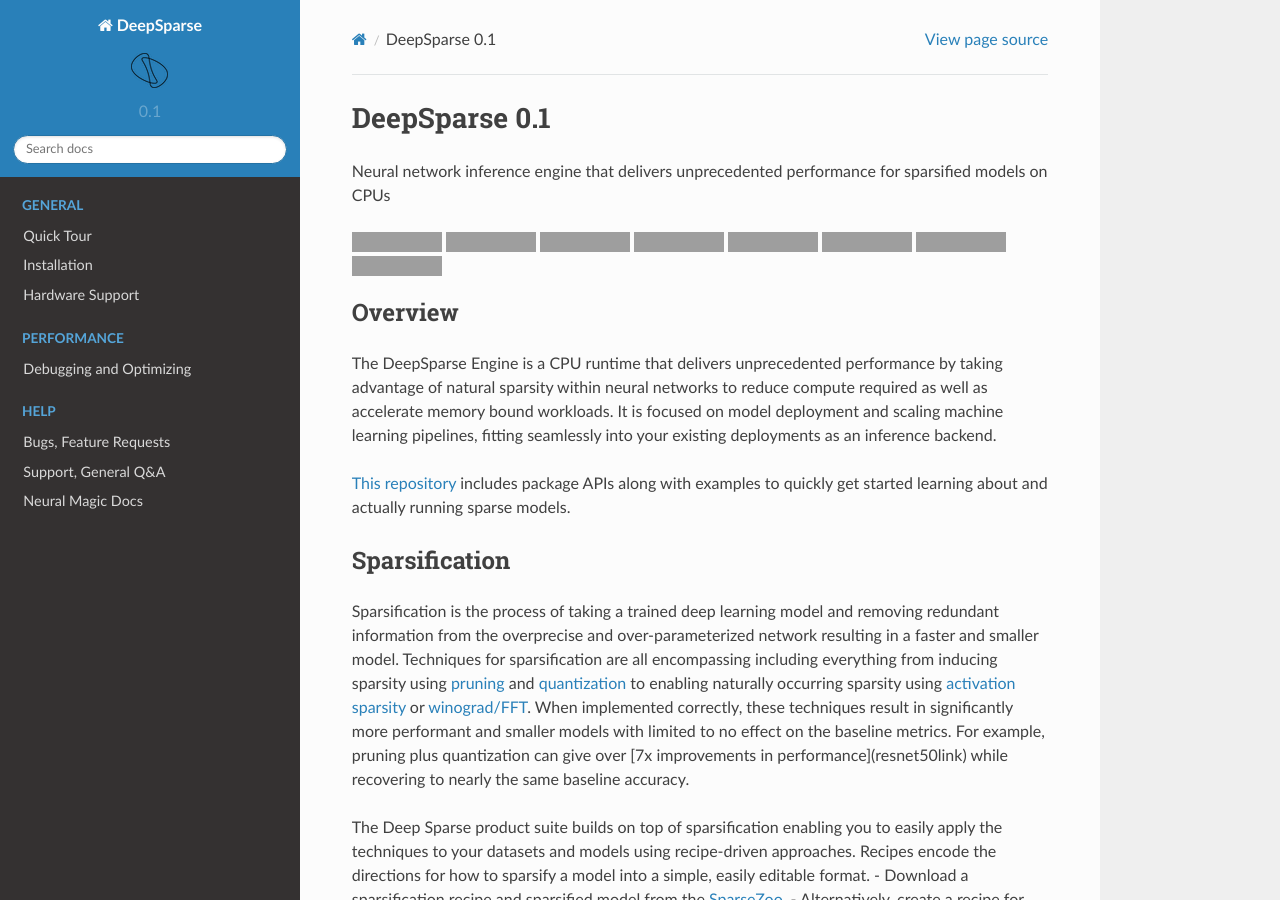
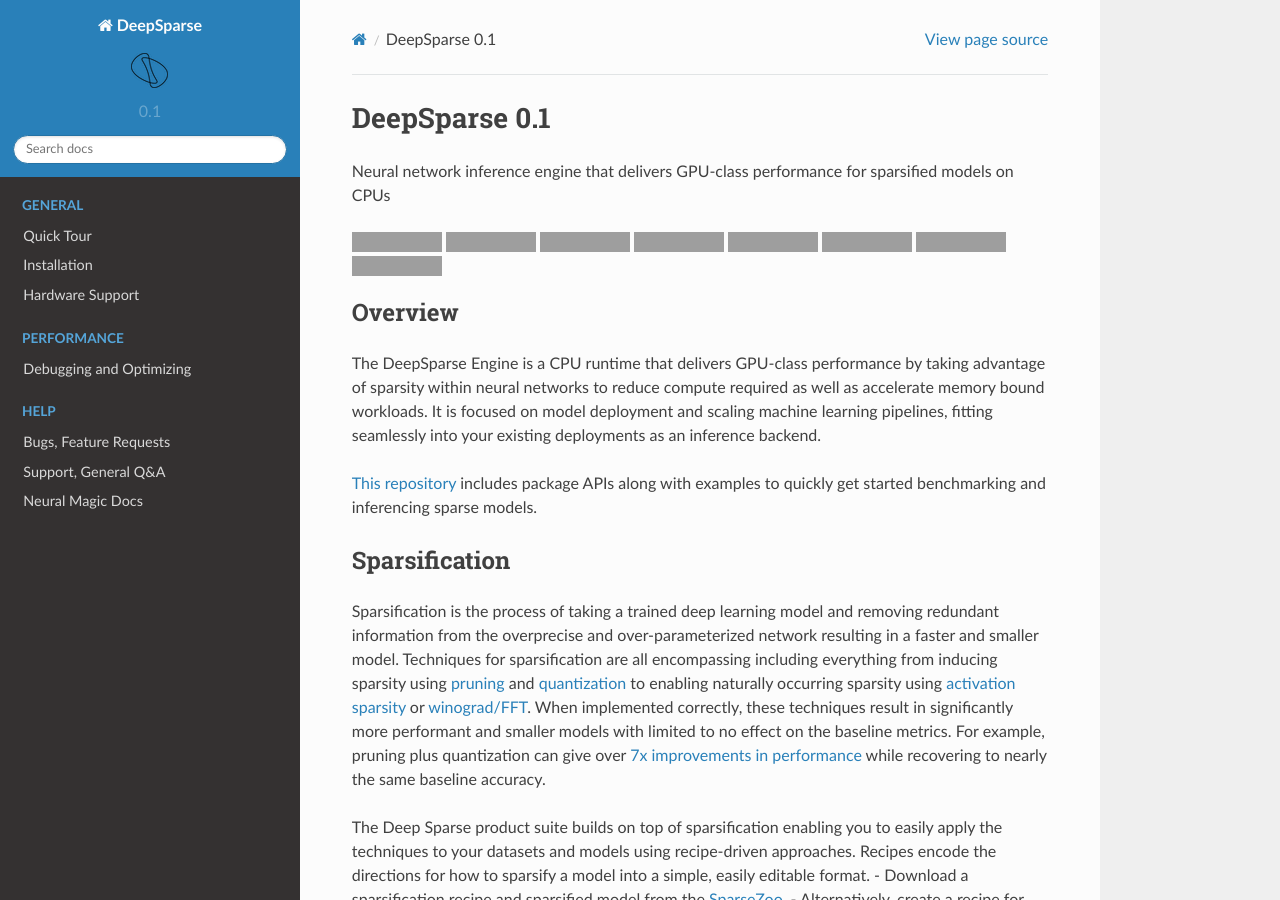
Before and after one commit to neuralmagic/deepsparse, a Sphinx documentation site: the page built from docs/source/index.rst, in a window 1280 px wide and 900 px high, cut to the strip 0-900 px from the top of the window. Built offline with Sphinx 7.4.7 and the Read the Docs theme 2.0.0, drawn with Linux system fonts in a browser that asks for light colours; pages that are not in the unit, such as notebooks, are missing from menus; grey boxes are pictures that could not be loaded.

Commit message:
update component overview and tagline from doc

```diff
--- a/docs/source/index.rst
+++ b/docs/source/index.rst
@@ -17,7 +17,7 @@
 DeepSparse |version|
 ====================
 
-Neural network inference engine that delivers unprecedented performance for sparsified models on CPUs
+Neural network inference engine that delivers GPU-class performance for sparsified models on CPUs
 
 .. raw:: html
 
@@ -51,10 +51,10 @@
 Overview
 ========
 
-The DeepSparse Engine is a CPU runtime that delivers unprecedented performance by taking advantage of natural sparsity within neural networks to reduce compute required as well as accelerate memory bound workloads. It is focused on model deployment and scaling machine learning pipelines, fitting seamlessly into your existing deployments as an inference backend.
+The DeepSparse Engine is a CPU runtime that delivers GPU-class performance by taking advantage of sparsity within neural networks to reduce compute required as well as accelerate memory bound workloads.
+It is focused on model deployment and scaling machine learning pipelines, fitting seamlessly into your existing deployments as an inference backend.
 
-`This repository <https://github.com/neuralmagic/deepsparse />`_ includes package APIs along with examples to quickly get started learning about and
-actually running sparse models.
+`This repository <https://github.com/neuralmagic/deepsparse />`_ includes package APIs along with examples to quickly get started benchmarking and inferencing sparse models.
 
 Sparsification
 ==============
@@ -62,7 +62,7 @@
 Sparsification is the process of taking a trained deep learning model and removing redundant information from the overprecise and over-parameterized network resulting in a faster and smaller model.
 Techniques for sparsification are all encompassing including everything from inducing sparsity using `pruning <https://neuralmagic.com/blog/pruning-overview/>`_ and `quantization <https://arxiv.org/abs/1609.07061>`_ to enabling naturally occurring sparsity using `activation sparsity <http://proceedings.mlr.press/v119/kurtz20a.html>`_ or `winograd/FFT <https://arxiv.org/abs/1509.09308>`_.
 When implemented correctly, these techniques result in significantly more performant and smaller models with limited to no effect on the baseline metrics.
-For example, pruning plus quantization can give over [7x improvements in performance](resnet50link) while recovering to nearly the same baseline accuracy.
+For example, pruning plus quantization can give over `7x improvements in performance <https://neuralmagic.com/blog/benchmark-resnet50-with-deepsparse>`_ while recovering to nearly the same baseline accuracy.
 
 The Deep Sparse product suite builds on top of sparsification enabling you to easily apply the techniques to your datasets and models using recipe-driven approaches.
 Recipes encode the directions for how to sparsify a model into a simple, easily editable format.
@@ -79,31 +79,31 @@
 Compatibility
 =============
 
-The DeepSparse Engine ingests models in the `ONNX <https://onnx.ai />`_ format,
-allowing for compatibility with `PyTorch <https://pytorch.org/docs/stable/onnx.html />`_,
-`TensorFlow <https://github.com/onnx/tensorflow-onnx />`_, `Keras <https://github.com/onnx/keras-onnx />`_,
-and `many other frameworks <https://github.com/onnx/onnxmltools />`_ that support it.
+The DeepSparse Engine ingests models in the `ONNX <https://onnx.ai>`_ format,
+allowing for compatibility with `PyTorch <https://pytorch.org/docs/stable/onnx.html>`_,
+`TensorFlow <https://github.com/onnx/tensorflow-onnx>`_, `Keras <https://github.com/onnx/keras-onnx>`_,
+and `many other frameworks <https://github.com/onnx/onnxmltools>`_ that support it.
 This reduces the extra work of preparing your trained model for inference to just one step of exporting.
 
 Resources and Learning More
 ===========================
 
-- `SparseZoo Documentation <https://docs.neuralmagic.com/sparsezoo />`_
-- `SparseML Documentation <https://docs.neuralmagic.com/sparseml />`_
-- `Sparsify Documentation <https://docs.neuralmagic.com/sparsify />`_
-- `Neural Magic Blog <https://www.neuralmagic.com/blog />`_,
-  `Resources <https://www.neuralmagic.com/resources />`_,
-  `Website <https://www.neuralmagic.com />`_
+- `SparseZoo Documentation <https://docs.neuralmagic.com/sparsezoo>`_
+- `SparseML Documentation <https://docs.neuralmagic.com/sparseml>`_
+- `Sparsify Documentation <https://docs.neuralmagic.com/sparsify>`_
+- `Neural Magic Blog <https://www.neuralmagic.com/blog>`_,
+  `Resources <https://www.neuralmagic.com/resources>`_,
+  `Website <https://www.neuralmagic.com>`_
 
 Release History
 ===============
 
 Official builds are hosted on PyPi
-- stable: `deepsparse <https://pypi.org/project/deepsparse />`_
-- nightly (dev): `deepsparse-nightly <https://pypi.org/project/deepsparse-nightly />`_
+- stable: `deepsparse <https://pypi.org/project/deepsparse>`_
+- nightly (dev): `deepsparse-nightly <https://pypi.org/project/deepsparse-nightly>`_
 
 Additionally, more information can be found via
-`GitHub Releases <https://github.com/neuralmagic/deepsparse/releases />`_.
+`GitHub Releases <https://github.com/neuralmagic/deepsparse/releases>`_.
 
 .. toctree::
     :maxdepth: 3
--- a/setup.py
+++ b/setup.py
@@ -114,7 +114,10 @@
     version=_VERSION,
     author="Neuralmagic, Inc.",
     author_email="support@neuralmagic.com",
-    description="CPU runtime that delivers unprecedented performance for sparse models",
+    description=(
+        "Neural network inference engine that delivers GPU-class performance "
+        "for sparsified models on CPUs"
+    ),
     long_description=_setup_long_description()[0],
     long_description_content_type=_setup_long_description()[1],
     keywords=(
```
Also changed, not shown: README.md (+5 -4 lines), 1 other file.
